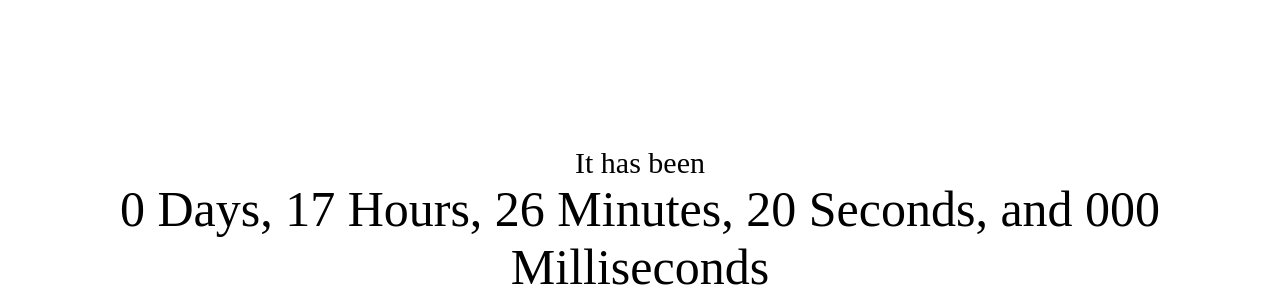
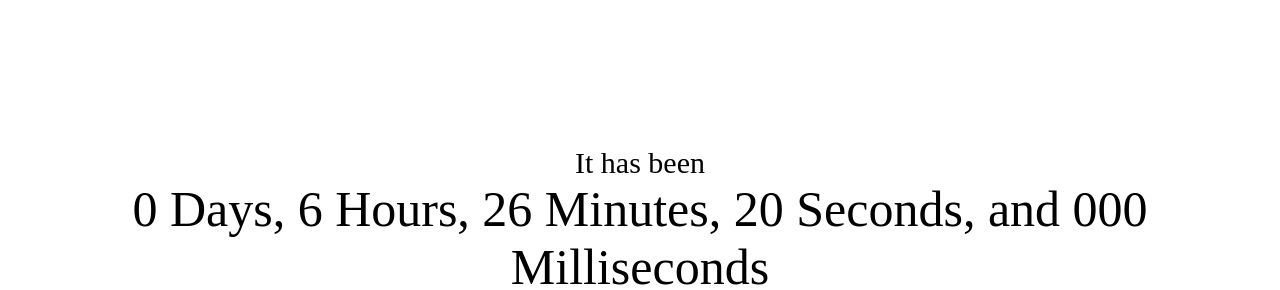
Before and after one commit to cnkeats/time-since-missing-replays, a plain HTML site: page index.html in a window 1280 px wide. Shown: the part 54-344 px from the top of the page. Drawn offline with Linux system fonts and the light colour scheme.

Commit message:
More entries

```diff
--- a/index.html
+++ b/index.html
@@ -68,7 +68,13 @@
         new Date("July 24, 2020 00:19:00"),
         new Date("July 24, 2020 07:58:00"),
         new Date("July 24, 2020 09:44:00"),
-        new Date("July 24, 2020 11:07:00")
+        new Date("July 24, 2020 11:07:00"),
+        new Date("July 24, 2020 17:54:00"),
+        new Date("July 24, 2020 18:20:00"),
+        new Date("July 24, 2020 20:15:00"),
+        new Date("July 24, 2020 21:20:00"),
+        new Date("July 24, 2020 22:07:00")
+
     ];
     listOfPreviousDates.sort((a,b) => a.getTime() - b.getTime()).reverse();
 
```
